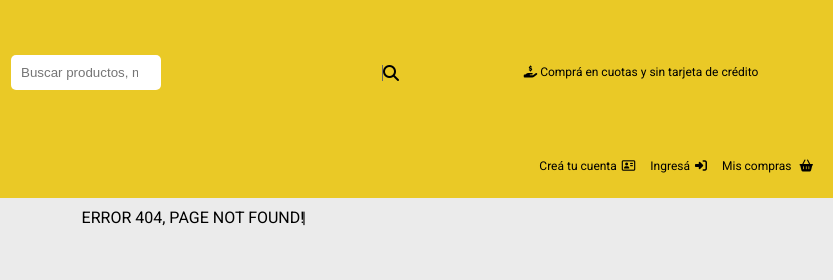
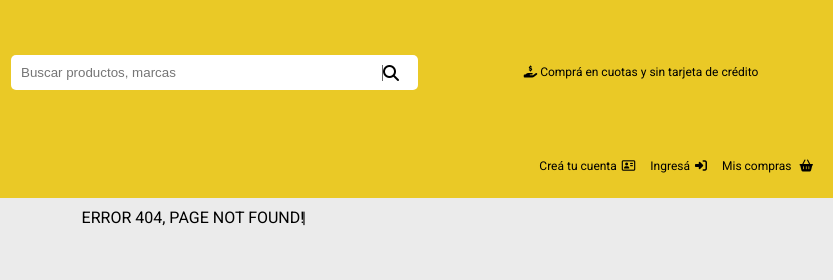
Before and after one commit to Aubar48/tpMercadoLiebre, a website: page views/404.html in a window 1280 px wide. Shown: the top 280 px of the page, 447-1280 px from the left. Drawn offline with nearby package versions, Linux system fonts and the light colour scheme.

Commit message:
fixed: input

```diff
--- a/public/css/login.css
+++ b/public/css/login.css
@@ -1,6 +1,4 @@
-input {
-  max-width: 150px;
-}
+
 .login__main--contraseña{
   display: flex;
   flex-direction: row;
```
